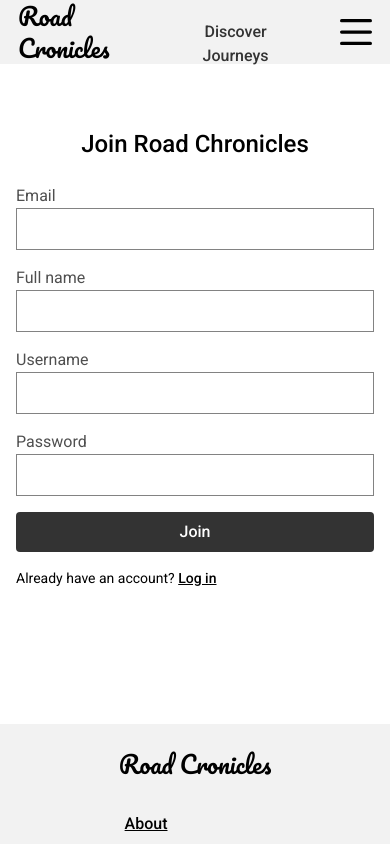
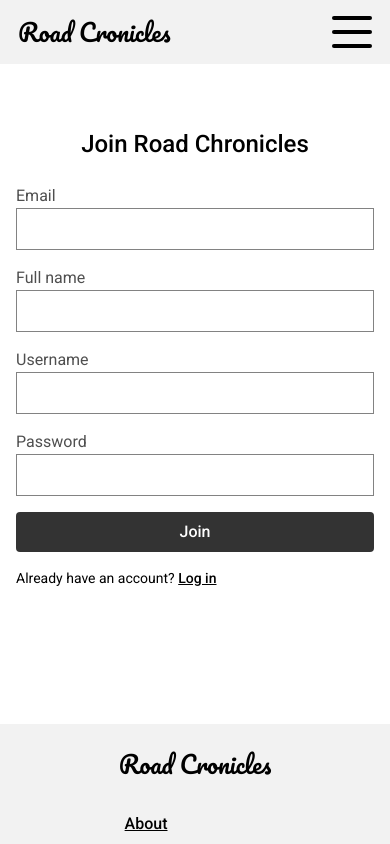
Before and after one commit to Griunvald/travel_app_client, a React (Vite) app in the folder client/: page /join in a window 390 px wide. Shown: the top 844 px of the page. Built offline with nearby package versions, Linux system fonts and the light colour scheme.

Commit message:
Remove "Discover Journeys" link from Navbar on mobile

```diff
--- a/client/src/components/layout/Navbar.jsx
+++ b/client/src/components/layout/Navbar.jsx
@@ -31,10 +31,10 @@ function Navbar() {
         </div>
         <div className="max-w-full flex content-center">
           <div className="flex justify-end items-center gap-x-5 mr-4.5">
-            <LinkNavbar name="Discover Journeys" path="/trips-list" />
             {windowWidth > 768 ? (
               username ?
                 (<>
+                  <LinkNavbar name="Discover Journeys" path="/trips-list" />
                   <Link to="/profile">
                     <Avatar avatar={avatar} size="big" />
                   </Link>
```
